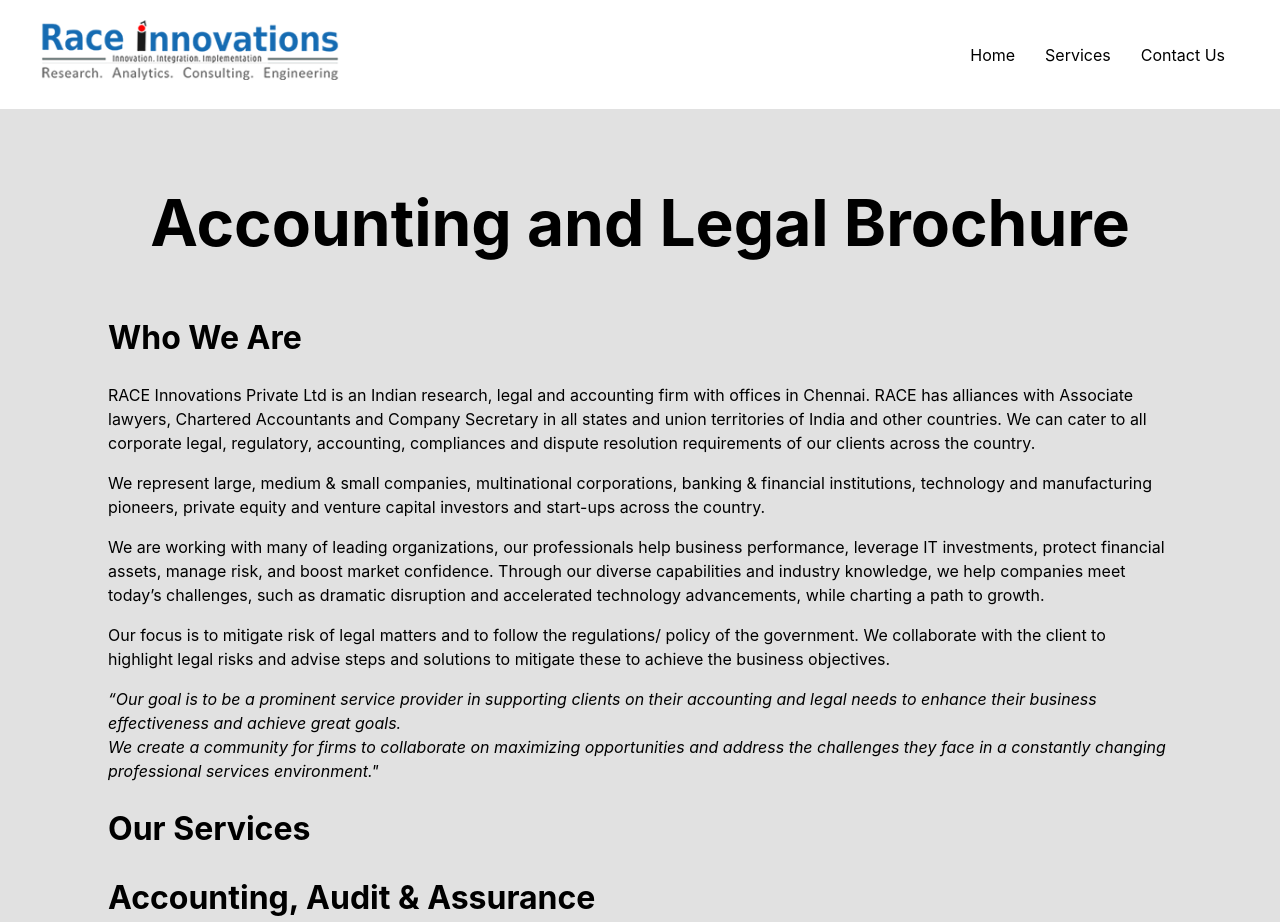
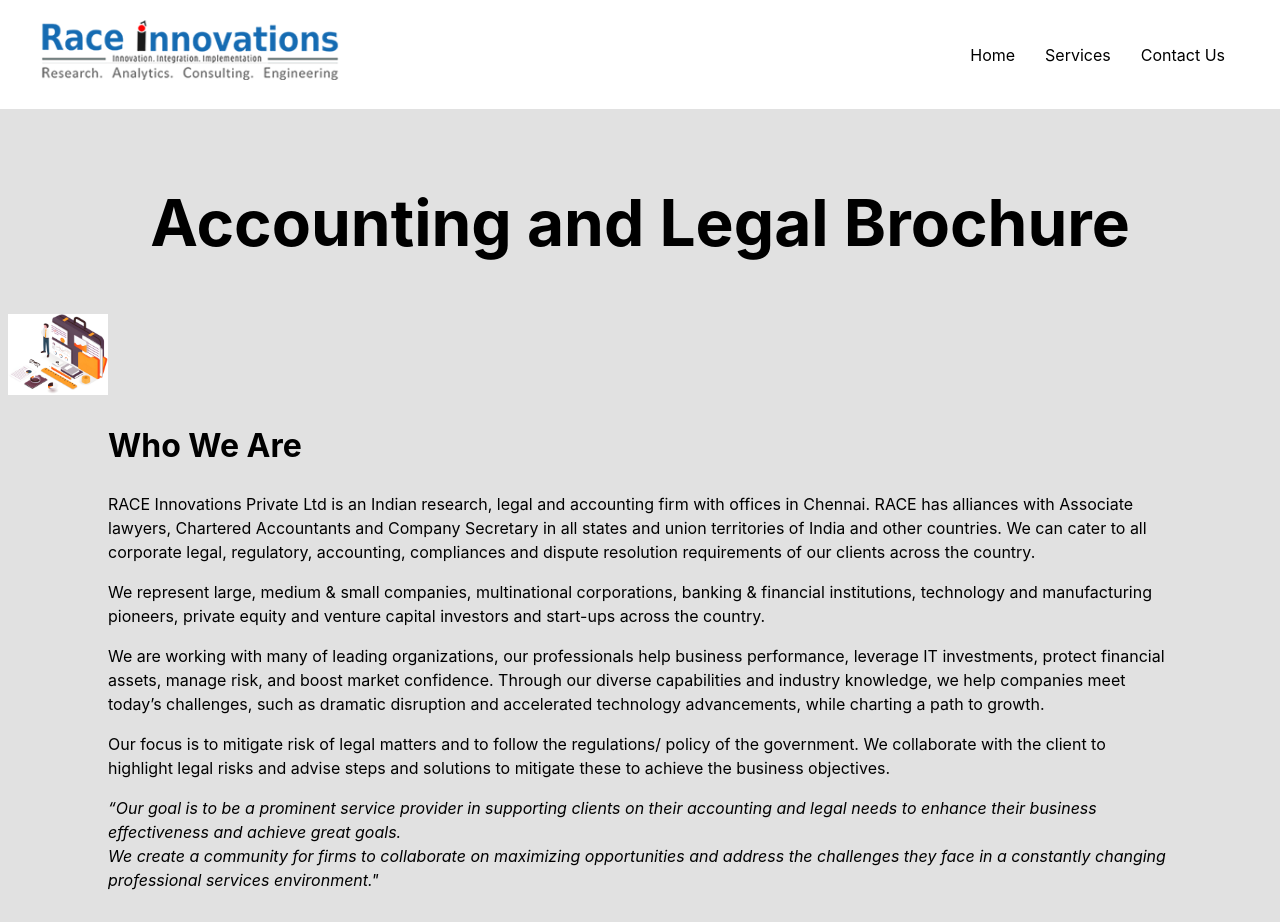
Before and after one commit to SanthoshSJ-Dev/race-legal, a React (Vite) app: page / in a window 1280 px wide. Shown: the top 922 px of the page. Built offline with nearby package versions, Linux system fonts and the light colour scheme.

Commit message:
Deployment Error Resolve 1

```diff
--- a/src/App.jsx
+++ b/src/App.jsx
@@ -2,7 +2,6 @@
 import { Header } from "./components/Header"
 import { HeroSection } from "./components/HeroSection"
 import WhoWeAre from "./components/WhoWeAre"
-import OurServices from "./components/ourServices"
 
 function App() {
 
@@ -11,7 +10,6 @@
       <Header/>
       <HeroSection/>
       <WhoWeAre/>
-      <OurServices/>
       <ContactUs/>
     </>
   )
--- a/src/components/HeroSection.jsx
+++ b/src/components/HeroSection.jsx
@@ -1,4 +1,5 @@
 import React from 'react'
+import heroImage from '../assets/hero-image.jpg'
 
 export const HeroSection = () => {
   return (
@@ -7,6 +8,9 @@
       <div className="title">
         <h1>Accounting and Legal Brochure</h1>
       </div>
+      <div className="hero_img">
+        <img src={heroImage} alt="Accounting and Legal related Image" width={100}/>
+      </div>
 
     </div>
     </>
--- a/src/components/OurServices.jsx
+++ b/src/components/Services.jsx
@@ -4,7 +4,7 @@
 import Legal from './Legal'
 import Tax from './Tax'
 
-const OurServices = () => {
+const Services = () => {
   return (
     <>
       <div className="our_services section" id='services'>
@@ -18,4 +18,4 @@
   )
 }
 
-export default OurServices
+export default Services
```
Also changed, not shown: src/assets/hero-image.jpg (added).
